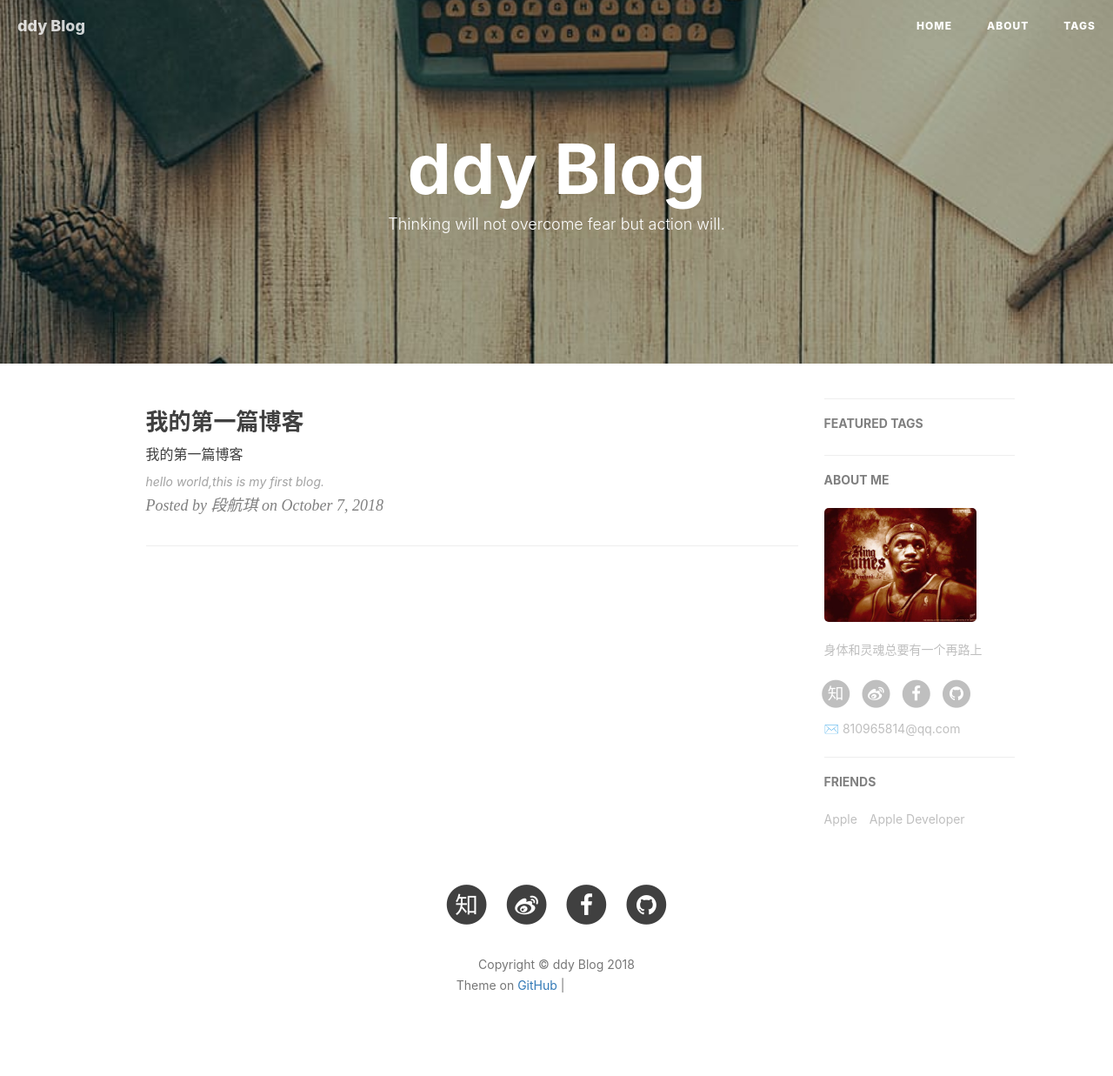
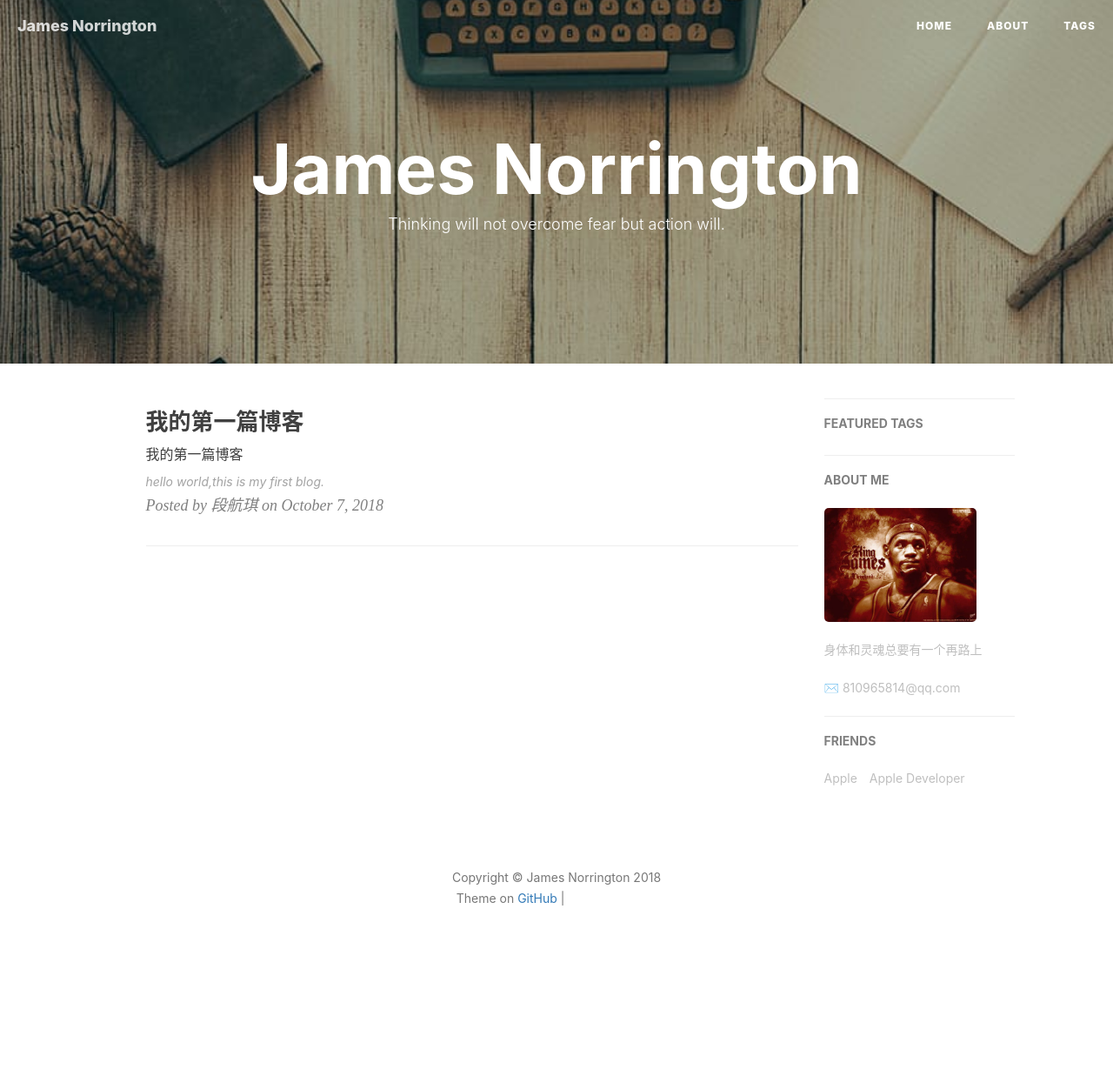
Before and after one commit to ddyblog/ddyblog.github.io, a Jekyll site: the page built from index.html, in a window 1280 px wide. Shown: the whole page at 87% size. Built offline with Jekyll 4.4.1, drawn with Linux system fonts in a browser that asks for light colours; nearby versions of some CDN libraries; the list of posts is cut into pages by our own code; comment, search, counter and statistics services are not loaded; after the commit the page ends 1137 px from its top, so only the background shows below that; some of the changed lines change nothing that is shown; grey boxes are pictures that could not be loaded.

Commit message:
Update _config.yml

```diff
--- a/_config.yml
+++ b/_config.yml
@@ -1,5 +1,5 @@
 # Site settings
-title: ddy Blog
+title: 	James Norrington
 SEOTitle: 段航琪的博客 | ddy Blog
 header-img: img/post-bg-desk.jpg
 email: 810965814@qq.com
@@ -7,7 +7,7 @@ description: "Every failure is leading towards success."
 keyword: "xiaocaiji,duanhangqi"
 url: "http://ddyblog.github.io"          # your host, for absolute URL
 baseurl: ""      # for example, '/blog' if your blog hosted on 'host/blog'
-github_repo: "https://github.com/qiubaiying/qiubaiying.github.io.git" # you code repository
+github_repo: "https://github.com/ddyblog" # you code repository
 
 # Sidebar settings
 sidebar: true                           # whether or not using Sidebar.
@@ -17,11 +17,11 @@ sidebar-avatar: /img/about-BY-gentle.jpg      # use absolute URL, seeing it's us
 
 
 # SNS settings
-RSS: false
-weibo_username:     詹皇联盟第一
-zhihu_username:     qiubaiying
-github_username:    ddyblog
-facebook_username:  baiying.qiu.7
+#RSS: false
+#weibo_username:     詹皇联盟第一
+#zhihu_username:     qiubaiying
+#github_username:    ddyblog
+#facebook_username:  baiying.qiu.7
 #jianshu_username:   e71990ada2fd
 #twitter_username:   qiubaiying
 
@@ -62,11 +62,11 @@ kramdown:
 # Gitalk
 gitalk:
   enable: true    #是否开启Gitalk评论
-  clientID: f2c84e7629bb1446c1a4                            #生成的clientID
-  clientSecret: ca6d6139d1e1b8c43f8b2e19492ddcac8b322d0d    #生成的clientSecret
-  repo: qiubaiying.github.io    #仓库名称
-  owner: qiubaiying    #github用户名
-  admin: qiubaiying
+  clientID: e81ec6656558d41c0161                            #生成的clientID
+  clientSecret: 7351e34a6dfc6bad1c6a34c55a334eede9eac058    #生成的clientSecret
+  repo: ddyblog.github.io    #仓库名称
+  owner: ddyblog    #github用户名
+  admin: ddyblog
   distractionFreeMode: true #是否启用类似FB的阴影遮罩
 
 
```
